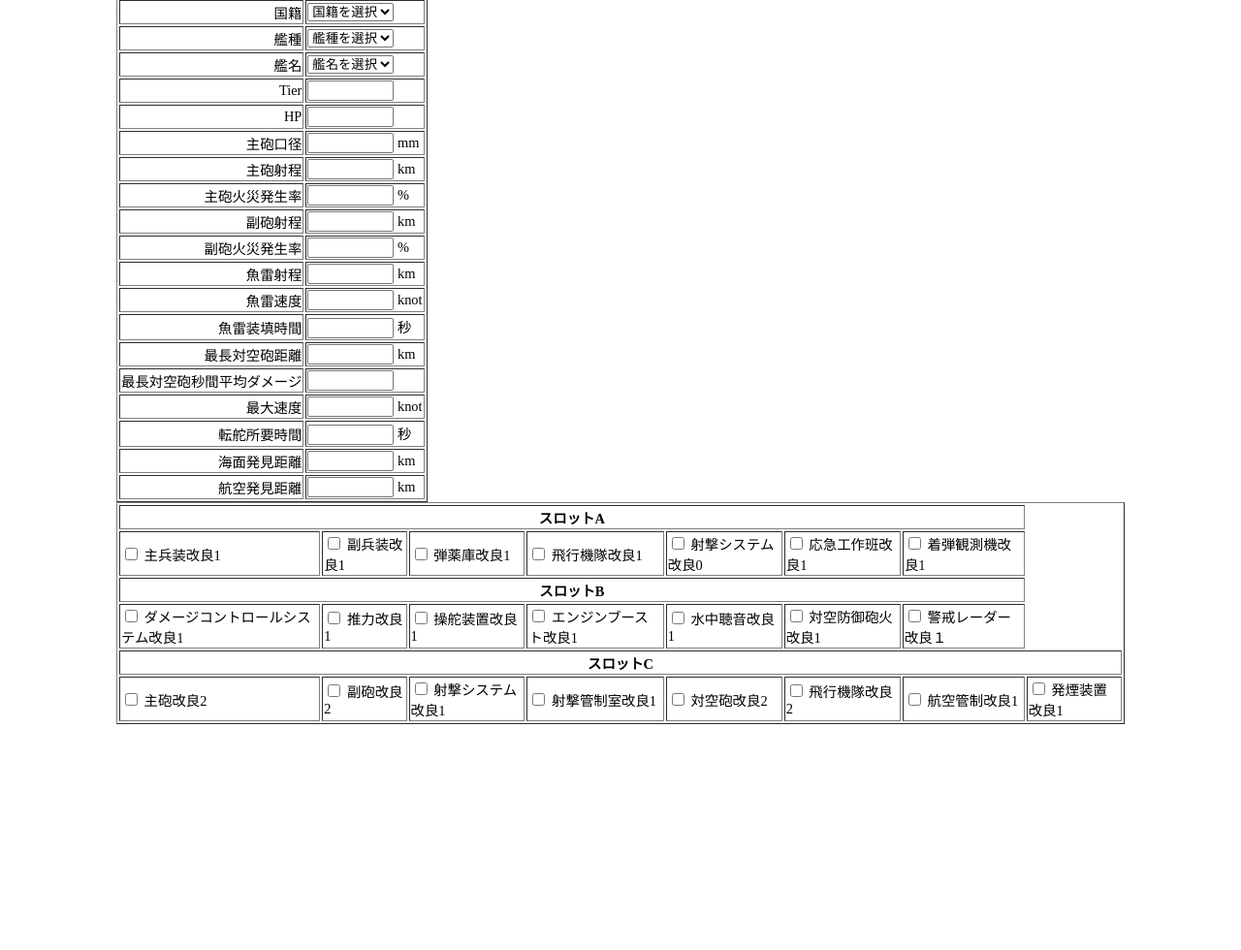
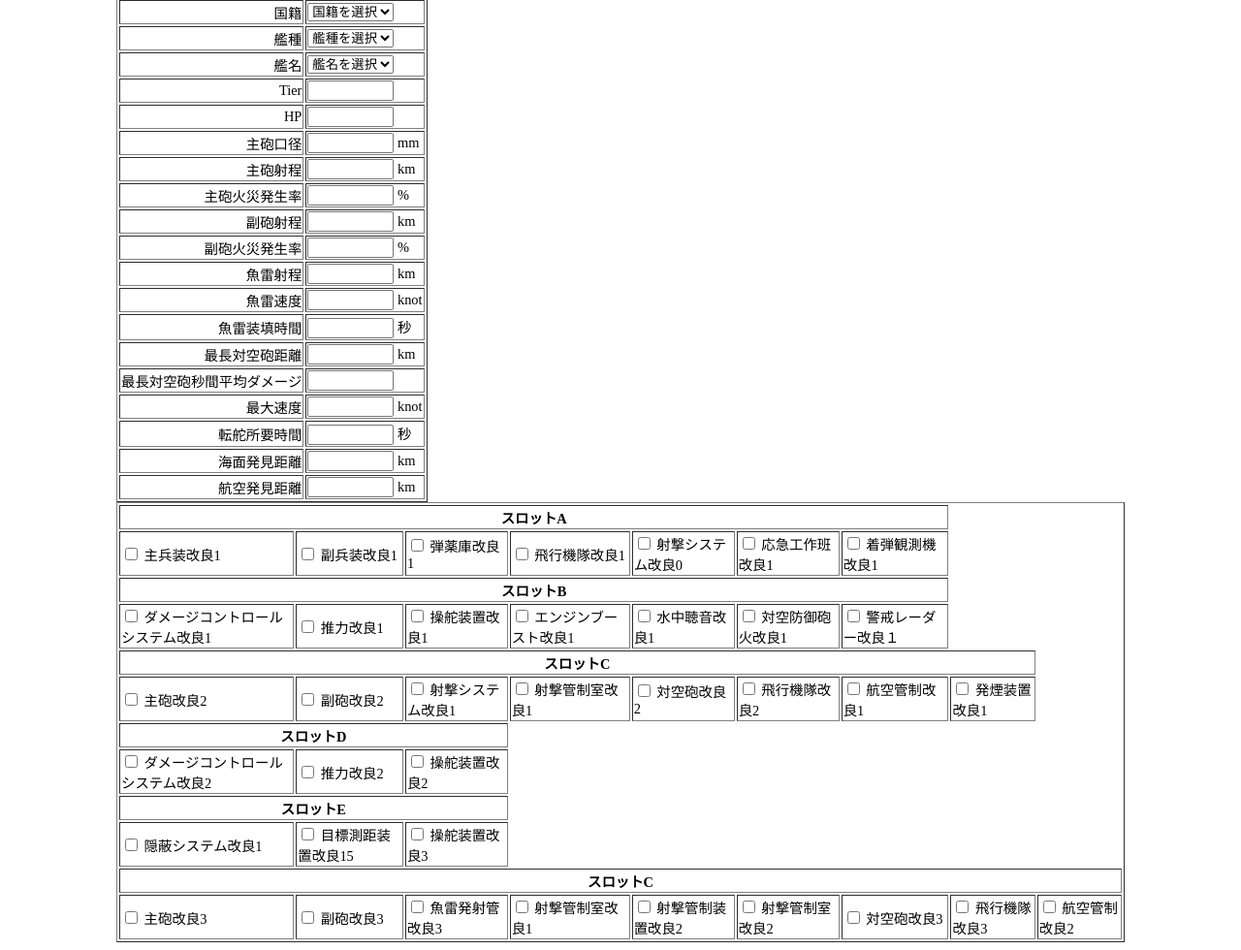
Before and after one commit to Caffeintegral/Constructs, a plain HTML site: page SkillCheckerHTML/index.html in a window 1280 px wide. Shown: the part 407-1387 px from the top of the page at 97% size. Before the commit the page ends 1162 px from the top, so only its background shows below. Drawn offline with Linux system fonts and the light colour scheme.

Commit message:
UGHTML終わり

```diff
--- a/SkillCheckerHTML/index.html
+++ b/SkillCheckerHTML/index.html
@@ -466,6 +466,92 @@
 				</tr>
 			</div>
 
+			<tr class="ugd">
+				<th colspan="3">スロットD</th>
+			</tr>
+			<div class="slotD">
+				<tr>
+					<td>
+						<input type="checkbox" value="on" onclick="ug4_1(this.checked);" id="ug4_1">
+						<label for="ug4_1">ダメージコントロールシステム改良2</label>
+					</td>
+					<td>
+						<input type="checkbox" value="on" onclick="ug4_2(this.checked);" id="ug4_2">
+						<label for="ug4_2">推力改良2</label>
+					</td>
+					<td>
+						<input type="checkbox" value="on" onclick="ug4_3(this.checked);" id="ug4_3">
+						<label for="ug4_3">操舵装置改良2</label>
+					</td>
+				</tr>
+			</div>
+
+			<tr class="uge">
+				<th colspan="3">スロットE</th>
+			</tr>
+			<div class="slotE">
+				<tr>
+					<td>
+						<input type="checkbox" value="on" onclick="ug5_1(this.checked);" id="ug5_1">
+						<label for="ug5_1">隠蔽システム改良1</label>
+					</td>
+					<td>
+						<input type="checkbox" value="on" onclick="ug5_2(this.checked);" id="ug5_2">
+						<label for="ug5_2">目標測距装置改良1</label>5
+					</td>
+					<td>
+						<input type="checkbox" value="on" onclick="ug5_3(this.checked);" id="ug5_3">
+						<label for="ug5_3">操舵装置改良3</label>
+					</td>
+				</tr>
+			</div>
+
+			<tr class="ugf">
+				<th colspan="9">スロットC</th>
+			</tr>
+			<div class="slotF">
+				<tr>
+					<td>
+						<input type="checkbox" value="on" onclick="ug6_1(this.checked);" id="ug6_1">
+						<label for="ug6_1">主砲改良3</label>
+					</td>
+					<td>
+						<input type="checkbox" value="on" onclick="ug6_2(this.checked);" id="ug6_2">
+						<label for="ug6_2">副砲改良3</label>
+					</td>
+					<td>
+						<input type="checkbox" value="on" onclick="ug6_3(this.checked);" id="ug6_3">
+						<label for="ug6_3">魚雷発射管改良3</label>
+					</td>
+					<td>
+						<input type="checkbox" value="on" onclick="ug6_4(this.checked);" id="ug6_4">
+						<label for="ug6_4">射撃管制室改良1</label>
+					</td>
+					<td>
+						<input type="checkbox" value="on" onclick="ug6_5(this.checked);" id="ug6_5">
+						<label for="ug6_5">射撃管制装置改良2</label>
+					</td>
+					<td>
+						<input type="checkbox" value="on" onclick="ug6_6(this.checked);" id="ug6_6">
+						<label for="ug6_6">射撃管制室改良2</label>
+					</td>
+					<td>
+						<input type="checkbox" value="on" onclick="ug6_7(this.checked);" id="ug6_7">
+						<label for="ug6_7">対空砲改良3</label>
+					</td>
+					<td>
+						<input type="checkbox" value="on" onclick="ug6_8(this.checked);" id="ug6_8">
+						<label for="ug6_8">飛行機隊改良3</label>
+					</td>
+					<td>
+						<input type="checkbox" value="on" onclick="ug6_9(this.checked);" id="ug6_9">
+						<label for="ug6_9">航空管制改良2</label>
+					</td>
+				</tr>
+			</div>
+
+
+
 
 		</table>
 	</div>
```
